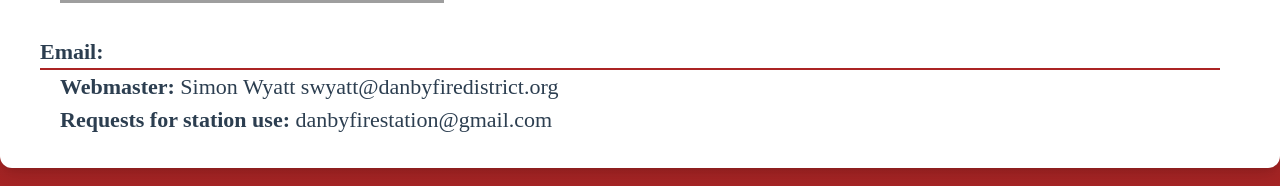
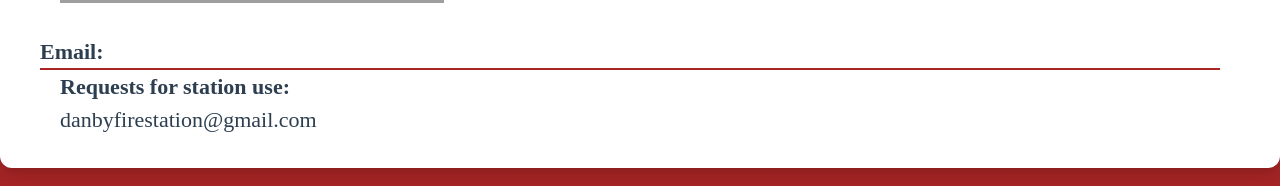
Before and after one commit to jdimichele/DanbyFireDept, a Vue app: page /contact in a window 1280 px wide. Shown: the part 942-1128 px from the top of the page. Built offline with nearby package versions, Linux system fonts and the light colour scheme; grey boxes are pictures that could not be loaded.

Commit message:
Quick fix on the 'Webmaster' line per request.

```diff
--- a/src/pages/ContactPage.vue
+++ b/src/pages/ContactPage.vue
@@ -46,8 +46,8 @@
         </li>
       </ul>
       <ul class="indent-10">
-        <li><b>Webmaster:</b> Simon Wyatt swyatt@danbyfiredistrict.org</li>
-        <li><b>Requests for station use:</b> danbyfirestation@gmail.com</li>
+        <li><b>Requests for station use:</b></li>
+        <li class="indent-10">danbyfirestation@gmail.com</li>
       </ul>
     </div>
   </div>
```
